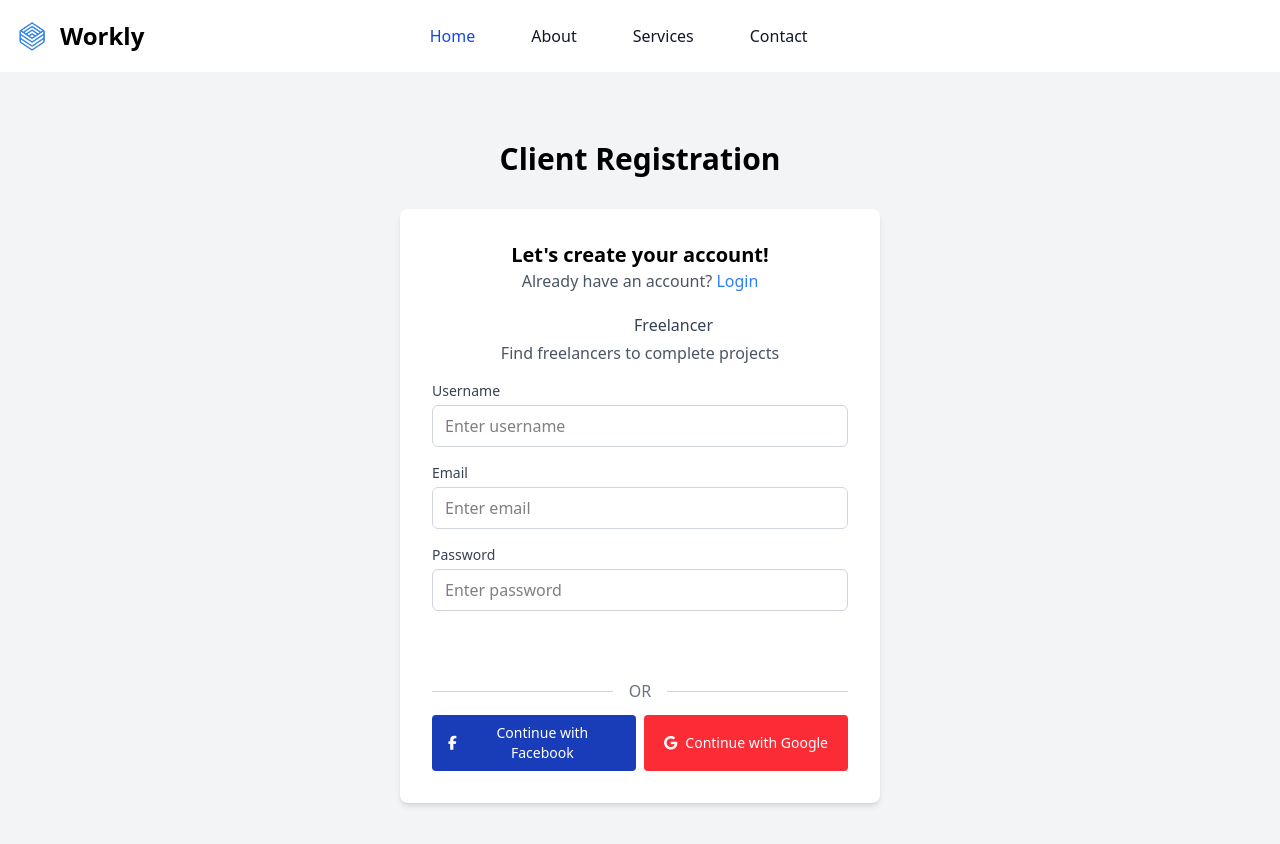
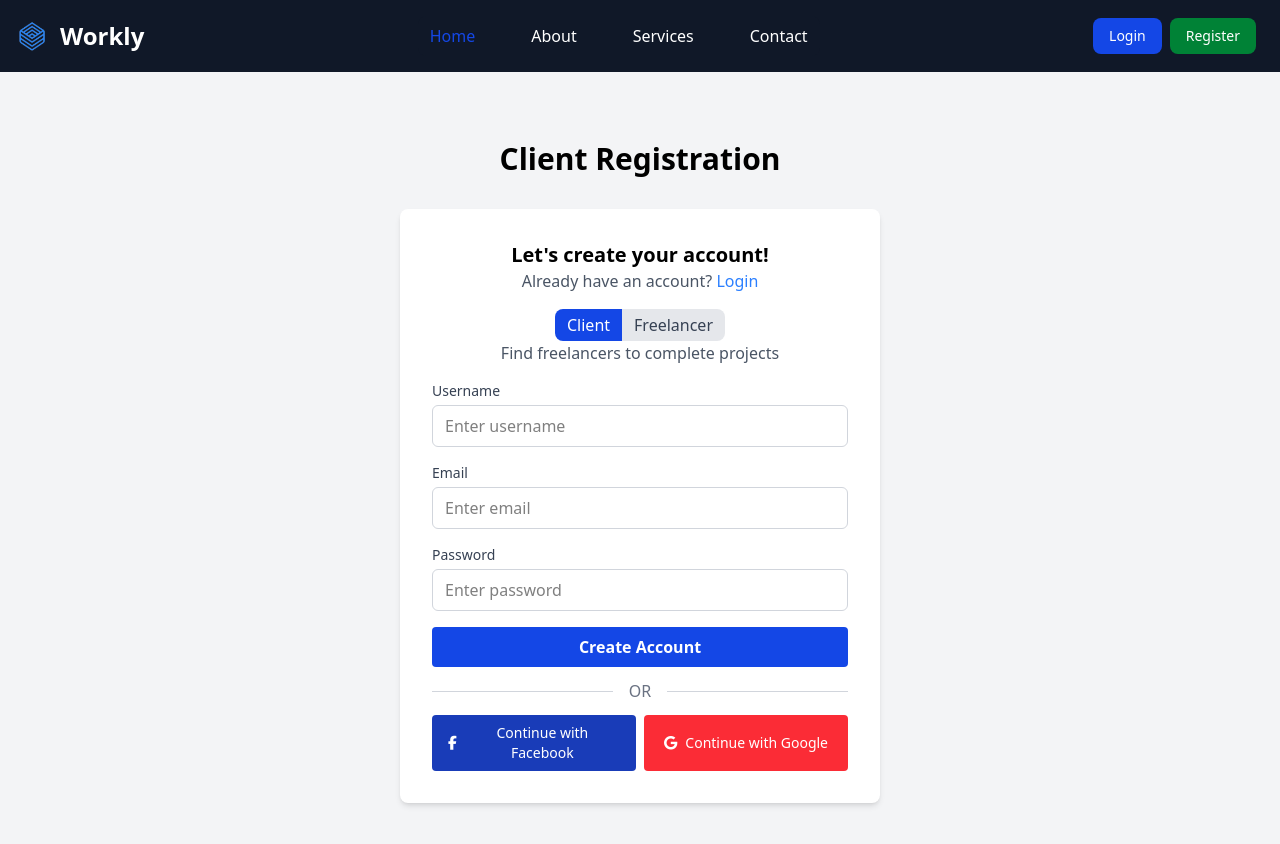
Before and after one commit to eugfoo/3106Workly, a React (Vite) app in the folder frontend/: page /register in a window 1280 px wide. Shown: the top 844 px of the page. Built offline with nearby package versions, Linux system fonts and the light colour scheme.

Commit message:
fix: removed dark: css

```diff
--- a/frontend/src/components/Navbar.jsx
+++ b/frontend/src/components/Navbar.jsx
@@ -28,11 +28,11 @@ const Navbar = () => {
 	}, []);
 
 	return (
-		<nav className="bg-white border-gray-200 dark:bg-gray-900">
+		<nav className="border-gray-200 bg-gray-900">
 			<div className="max-w-screen-xl flex flex-wrap items-center justify-between mx-auto p-4">
 				<Link to="/" className="flex items-center space-x-3">
 					<img src="/worklyLogo.png" className="h-8" alt="Workly Logo" />
-					<span className="self-center text-2xl font-semibold whitespace-nowrap dark:text-white">Workly</span>
+					<span className="self-center text-2xl font-semibold whitespace-nowrap text-white">Workly</span>
 				</Link>
 
 				<div className="flex items-center md:order-2">
@@ -94,7 +94,7 @@ const Navbar = () => {
 							<Link to="/login">
 								<button
 									type="button"
-									className="text-white focus:outline-none focus:ring-blue-300 font-medium rounded-lg text-sm px-4 py-2 text-center dark:bg-blue-700 dark:hover:bg-blue-800 dark:focus:ring-blue-900"
+									className="text-white focus:outline-none focus:ring-blue-300 font-medium rounded-lg text-sm px-4 py-2 text-center bg-blue-700 hover:bg-blue-800 focus:ring-blue-900"
 								>
 									Login
 								</button>
@@ -102,7 +102,7 @@ const Navbar = () => {
 							<Link to="/register">
 								<button
 									type="button"
-									className="text-white focus:outline-none focus:ring-green-300 font-medium rounded-lg text-sm px-4 py-2 text-center dark:bg-green-700 dark:hover:bg-green-800 dark:focus:ring-green-900"
+									className="text-white focus:outline-none focus:ring-green-300 font-medium rounded-lg text-sm px-4 py-2 text-center bg-green-700 hover:bg-green-800 focus:ring-green-900"
 								>
 									Register
 								</button>
@@ -113,7 +113,7 @@ const Navbar = () => {
 					<button
 						onClick={() => setNavbarOpen(!navbarOpen)}
 						type="button"
-						className="inline-flex items-center p-2 w-10 h-10 justify-center text-sm text-gray-500 rounded-lg md:hidden hover:bg-gray-100 focus:outline-none focus:ring-2 focus:ring-gray-200 dark:text-gray-400 dark:hover:bg-gray-700 dark:focus:ring-gray-600"
+						className="inline-flex items-center p-2 w-10 h-10 justify-center text-sm text-gray-500 rounded-lg md:hidden focus:outline-none focus:ring-2 focus:ring-gray-200 text-gray-400 hover:bg-gray-700 focus:ring-gray-600"
 						aria-controls="navbar-cta"
 						aria-expanded={navbarOpen}
 					>
@@ -140,7 +140,7 @@ const Navbar = () => {
 					className={`${navbarOpen ? "block" : "hidden"} w-full md:flex md:w-auto md:order-1`}
 					id="navbar-cta"
 				>
-					<ul className="flex flex-col font-medium p-4 md:p-0 mt-4 border border-gray-100 rounded-lg bg-gray-50 md:space-x-8 md:flex-row md:mt-0 md:border-0 md:bg-white dark:bg-gray-800 md:dark:bg-gray-900 dark:border-gray-700">
+					<ul className="flex flex-col font-medium p-4 md:p-0 mt-4 border border-gray-100 rounded-lg md:space-x-8 md:flex-row md:mt-0 md:border-0 bg-gray-800 md:bg-gray-900 border-gray-700">
 						<li>
 							<Link
 								to="/"
@@ -153,7 +153,7 @@ const Navbar = () => {
 						<li>
 							<Link
 								to="/about"
-								className="block py-2 px-3 text-gray-900 rounded hover:bg-gray-100 md:hover:bg-transparent md:hover:text-blue-700 dark:text-white"
+								className="block py-2 px-3 rounded hover:bg-gray-100 md:hover:bg-transparent md:hover:text-blue-700 text-white"
 							>
 								About
 							</Link>
@@ -161,7 +161,7 @@ const Navbar = () => {
 						<li>
 							<Link
 								to="/services"
-								className="block py-2 px-3 text-gray-900 rounded hover:bg-gray-100 md:hover:bg-transparent md:hover:text-blue-700 dark:text-white"
+								className="block py-2 px-3 rounded hover:bg-gray-100 md:hover:bg-transparent md:hover:text-blue-700 text-white"
 							>
 								Services
 							</Link>
@@ -169,7 +169,7 @@ const Navbar = () => {
 						<li>
 							<Link
 								to="/contact"
-								className="block py-2 px-3 text-gray-900 rounded hover:bg-gray-100 md:hover:bg-transparent md:hover:text-blue-700 dark:text-white"
+								className="block py-2 px-3 rounded hover:bg-gray-100 md:hover:bg-transparent md:hover:text-blue-700 text-white"
 							>
 								Contact
 							</Link>
--- a/frontend/src/pages/LoginPage.jsx
+++ b/frontend/src/pages/LoginPage.jsx
@@ -97,7 +97,7 @@ export default function LoginForm() {
 								<div className="flex justify-center items-center"></div>
 								<div className="mb-5">
 									<button
-										className="w-full dark:bg-blue-700 hover:dark:bg-blue-800 text-white font-bold py-2 px-4 rounded flex items-center justify-center"
+										className="w-full bg-blue-700 hover:bg-blue-800 text-white font-bold py-2 px-4 rounded flex items-center justify-center"
 										type="submit"
 										disabled={isLoading}
 									>
--- a/frontend/src/pages/RegistrationPage.jsx
+++ b/frontend/src/pages/RegistrationPage.jsx
@@ -56,7 +56,7 @@ export default function RegisterPage() {
 							<button
 								onClick={() => setIsFreelancer(false)}
 								className={`px-3 py-1 rounded-l-lg ${
-									!isFreelancer ? "dark:bg-blue-700 text-white" : "dark:bg-gray-200 text-gray-700"
+									!isFreelancer ? "bg-blue-700 text-white" : "bg-gray-200 text-gray-700"
 								}`}
 							>
 								Client
@@ -64,7 +64,7 @@ export default function RegisterPage() {
 							<button
 								onClick={() => setIsFreelancer(true)}
 								className={`px-3 py-1 rounded-r-lg ${
-									isFreelancer ? "dark:bg-blue-700 text-white" : "dark:bg-gray-200 text-gray-700"
+									isFreelancer ? "bg-blue-700 text-white" : "bg-gray-200 text-gray-700"
 								}`}
 							>
 								Freelancer
@@ -118,7 +118,7 @@ export default function RegisterPage() {
 							type="submit"
 							disabled={isLoading}
 							className={`w-full ${
-								isLoading ? "dark:bg-gray-400" : "dark:bg-blue-700 hover:dark:bg-blue-800"
+								isLoading ? "bg-gray-400" : "bg-blue-700 hover:bg-blue-800"
 							} text-white font-bold py-2 px-4 rounded flex items-center justify-center`}
 						>
 							{isLoading ? (
--- a/frontend/src/pages/freelancer/ServiceFormPage.jsx
+++ b/frontend/src/pages/freelancer/ServiceFormPage.jsx
@@ -2,6 +2,7 @@ import React, { useState } from "react";
 import { useNavigate } from "react-router-dom";
 import AdditionalServiceItem from "../../components/AdditionalServiceItem";
 import axios from "axios";
+import { toast } from "react-toastify";
 
 const ServiceForm = () => {
 	const navigate = useNavigate();
@@ -71,9 +72,9 @@ const ServiceForm = () => {
 			await axios.post("/api/services", data, {
 				headers: { "Content-Type": "multipart/form-data" },
 			});
-			navigate("/services");
+			navigate("/freelancer/home");
 		} catch (error) {
-			console.error("Error creating service:", error);
+			toast.error(error.response.data.message);
 		}
 	};
 
@@ -384,7 +385,7 @@ const ServiceForm = () => {
 									Back
 								</button>
 							)}
-							{currentStep < 5 ? (
+							{currentStep < 4 ? (
 								<button
 									type="button"
 									onClick={nextStep}
```
